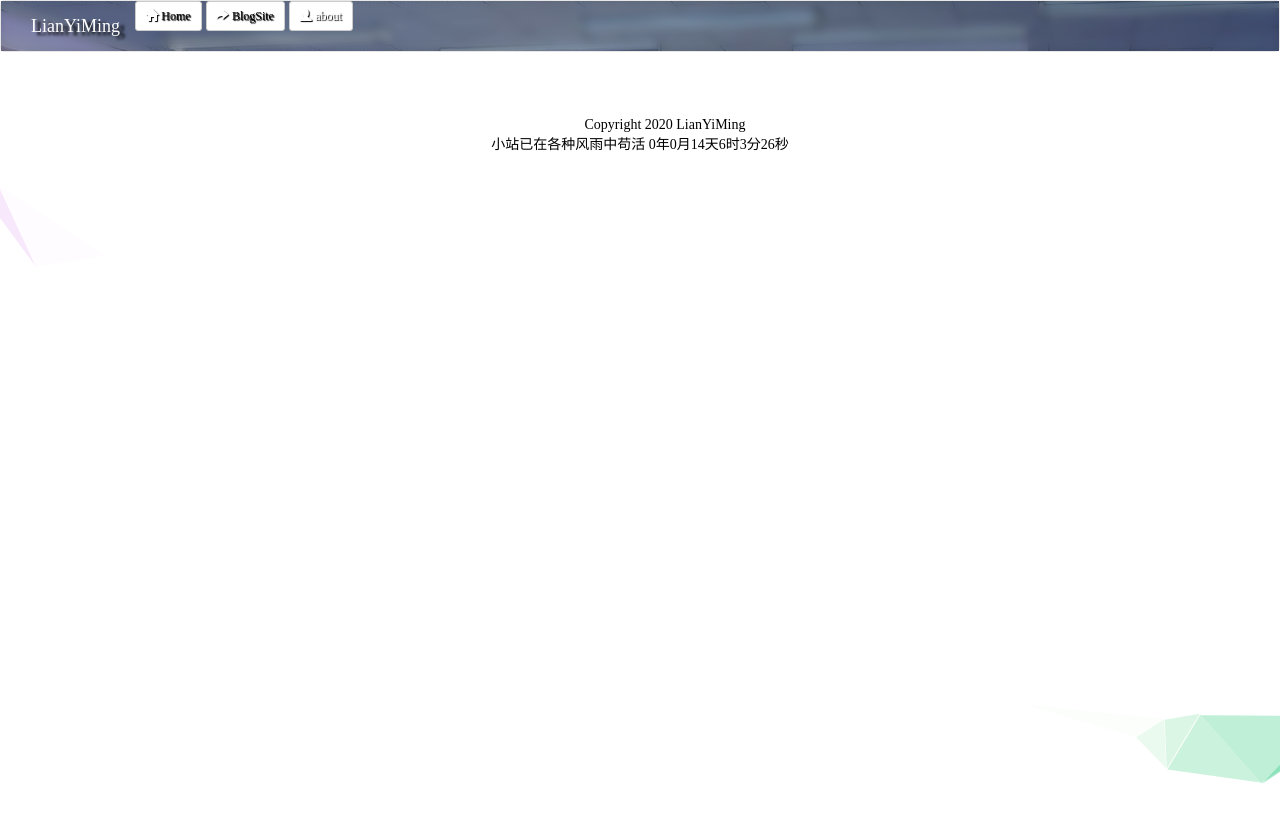
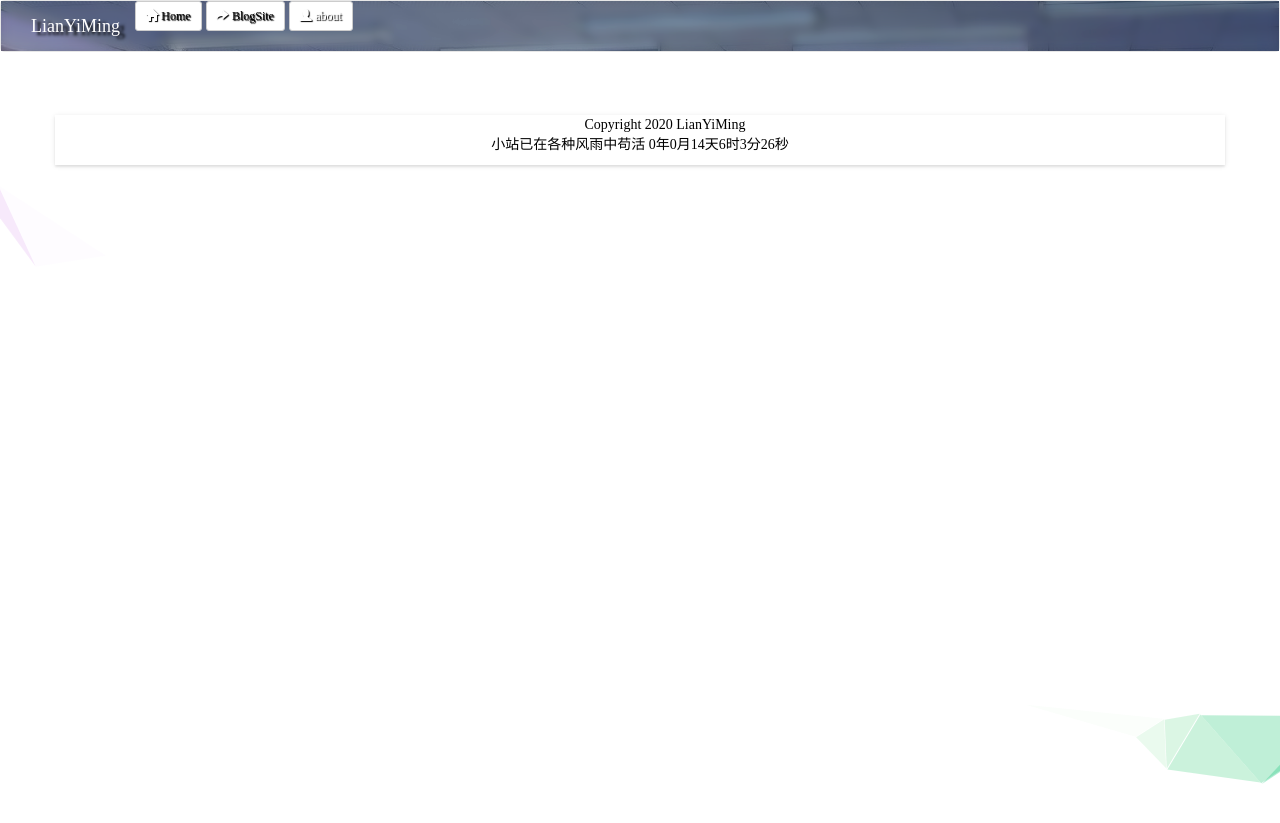
Before and after one commit to LianYiMing/JekyllBlog, a Jekyll site: the page built from About.html, in a window 1280 px wide. Shown: the top 823 px of the page. Built offline with Jekyll 4.4.1, drawn with Linux system fonts in a browser that asks for light colours; nearby versions of some CDN libraries; some web fonts are replaced.

Commit message:
大改ui和播放器

```diff
--- a/_includes/nav.html
+++ b/_includes/nav.html
@@ -18,8 +18,8 @@
 				 <button type="button" class="btn btn-default btn-sm disabled" id="botton1">
 					<span class="glyphicon glyphicon-home"></span>
 					<a href="/">Home</a></button>
-{% endif %}
-{% if page.home != 'index' %}
+{% else %}
+
 				 <button type="button" class="btn btn-default btn-sm " id="botton1">
 					<span class="glyphicon glyphicon-home"></span>
 					<a href="/">Home</a></button>
--- a/css/blog.css
+++ b/css/blog.css
@@ -90,7 +90,7 @@
 	backdrop-filter: blur(5px);
 	-webkit-backdrop-filter: blur(5px);
 text-align: center;
-box-shadow: 0 2px 2px 0 rgba(0, 0, 0, .07), 0 1px 5px 0 rgba(0, 0, 0, .1)s;
+box-shadow: 0 2px 2px 0 rgba(0, 0, 0, .07), 0 1px 5px 0 rgba(0, 0, 0, .1);
 }
 
 #navcontainer {
@@ -111,3 +111,11 @@
 #botton1,#botton2,#botton3>a{
 	color: #ffffff;
 }
+
+
+.aplayer{
+	font-family: sleek;
+	border-radius: 3%;
+	backdrop-filter: blur(5px) brightness(1.1);
+	-webkit-backdrop-filter: blur(5px);
+}
--- a/index.html
+++ b/index.html
@@ -2,6 +2,7 @@
 layout: default
 home: index
 ---
+<!--box-shadow: 0 2px 2px 0 rgba(0, 0, 0, .07), 0 1px 5px 0 rgba(0, 0, 0, .1);第一个是向右偏移，第二个是向下偏移，第三个是虚化半径，第四个是阴影宽度，写第二个为了上下有阴影-->
 <!--https://github.com/metowolf/MetingJS#option-->
 <div class="postbodyxuhua">
 	<div class="postbody">
```
Also changed, not shown: js/aplayer/APlayer.min.css.
